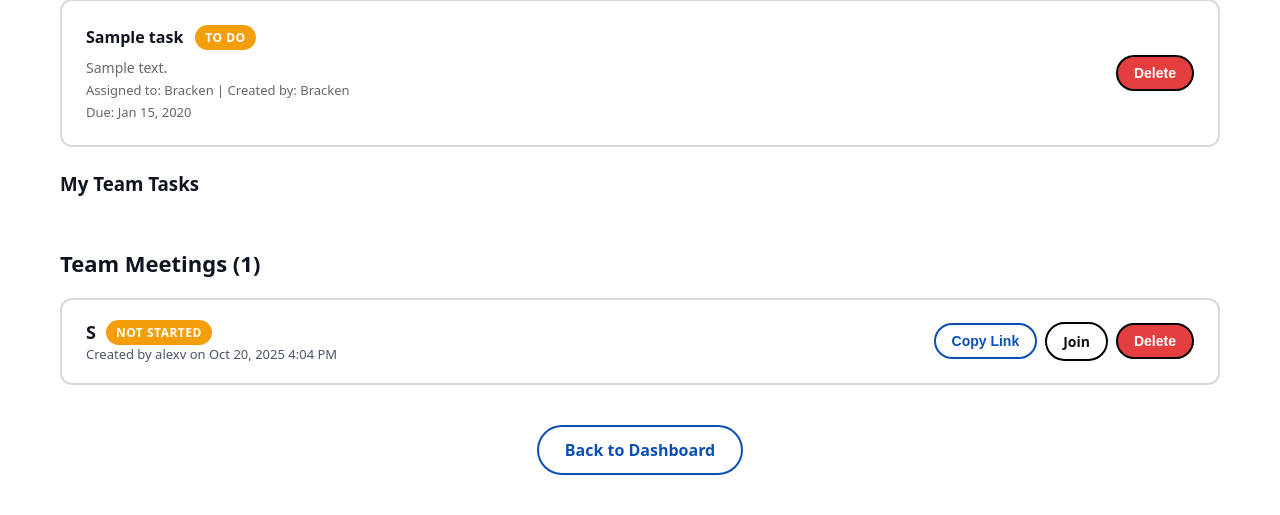
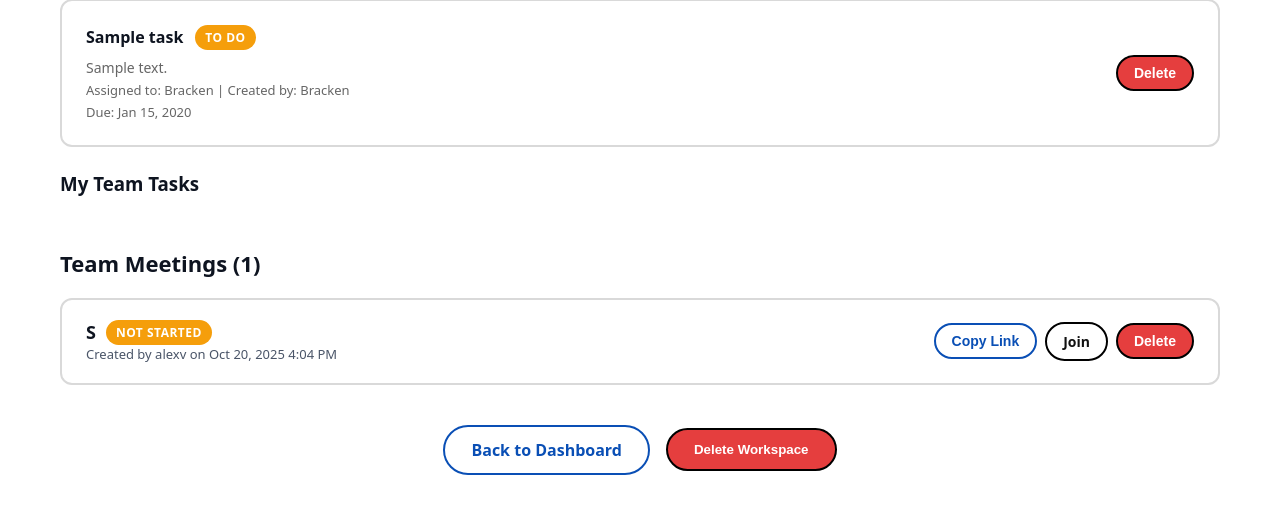
Before and after one commit to UCCS-CS4300-5300/Team-1-fall-2025-sec-1, a Django app: page /workspace/1/ in a window 1280 px wide. Shown: the part 452-967 px from the top of the page. Run offline with Django 4.2, Linux system fonts and the light colour scheme; a user stored in the database is signed in; data comes from the database, SQL or seed files in the repository; tables that the repository leaves empty hold one stand-in row (values such as "Sample post").

Commit message:
Added a delete workspace button

```diff
--- a/GroupThink/home/templates/home/workspace_detail.html
+++ b/GroupThink/home/templates/home/workspace_detail.html
@@ -184,8 +184,15 @@
     {% endif %}
   </section>
 
-  <div class="workspace-footer">
+  <div class="workspace-footer" style="display: flex; justify-content: center; align-items: center; gap: 16px; margin-top: 24px;">
     <a href="{% url 'dashboard' %}" class="btn btn-secondary">Back to Dashboard</a>
+
+    {% if membership.role == 'admin' %}
+    <button class="btn btn-danger" style="background: #e53e3e; color: white;"
+      onclick="alert('Delete Workspace button clicked.');">
+      Delete Workspace
+    </button>
+    {% endif %}
   </div>
 </main>
 
```
